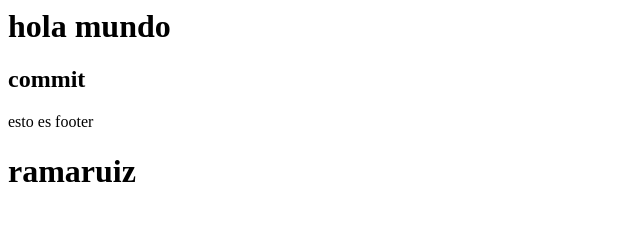
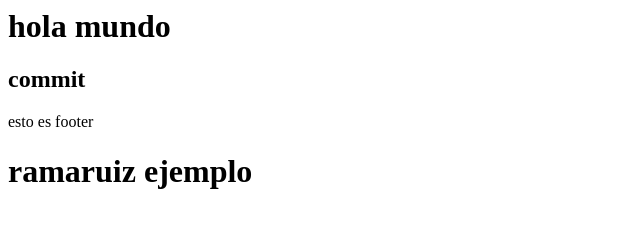
Before and after one commit to jrroberth/prueba, a plain HTML site: page index.html in a window 1280 px wide. Shown: the whole page, without its empty margins (0-640 px from the left). Drawn offline with Linux system fonts and the light colour scheme.

Commit message:
rama ruiz ejemplo

```diff
--- a/index.html
+++ b/index.html
@@ -2,5 +2,5 @@
 <h1>hola mundo</h1>
 <h2>commit </h2>
 <footer><p>esto es footer</p></footer>
-<h1>ramaruiz</h1>
+<h1>ramaruiz ejemplo</h1>
 </html>
```
